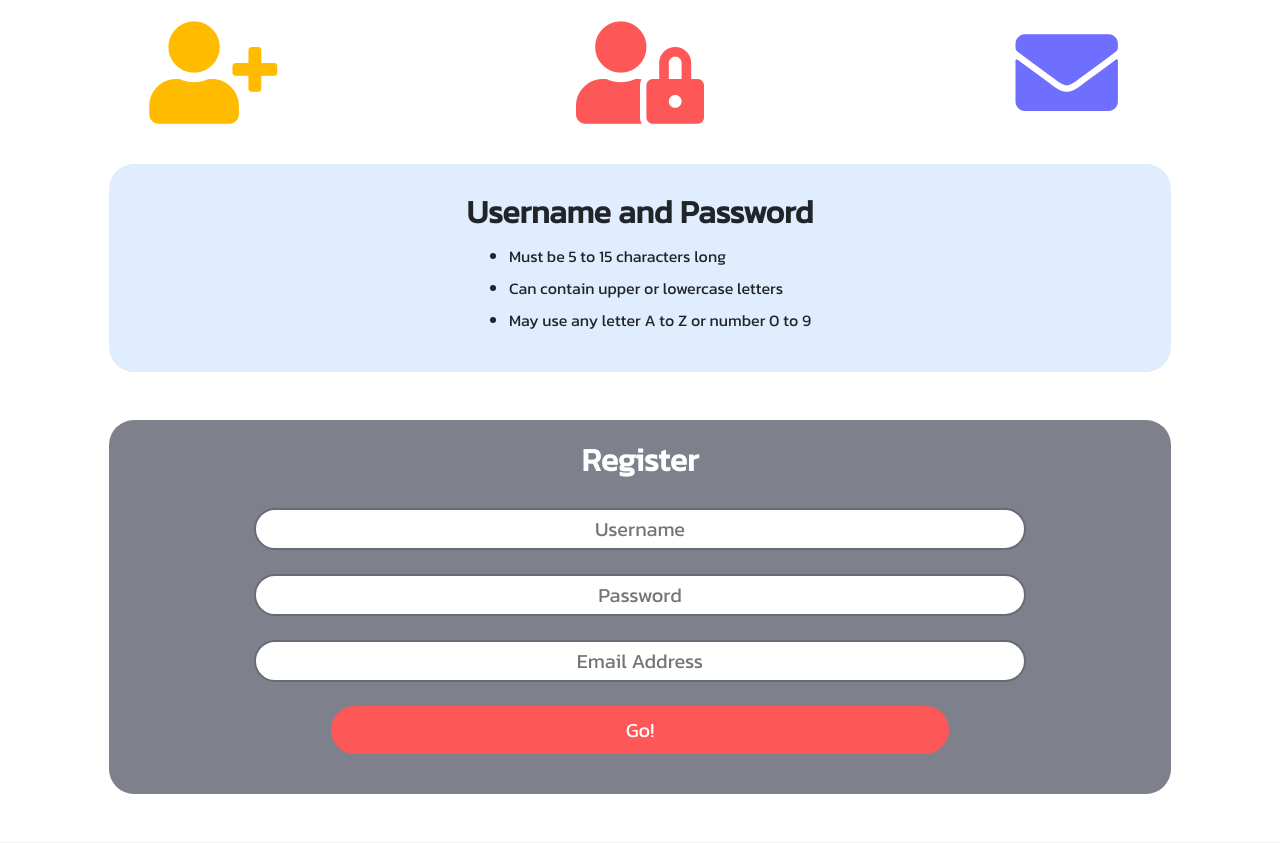
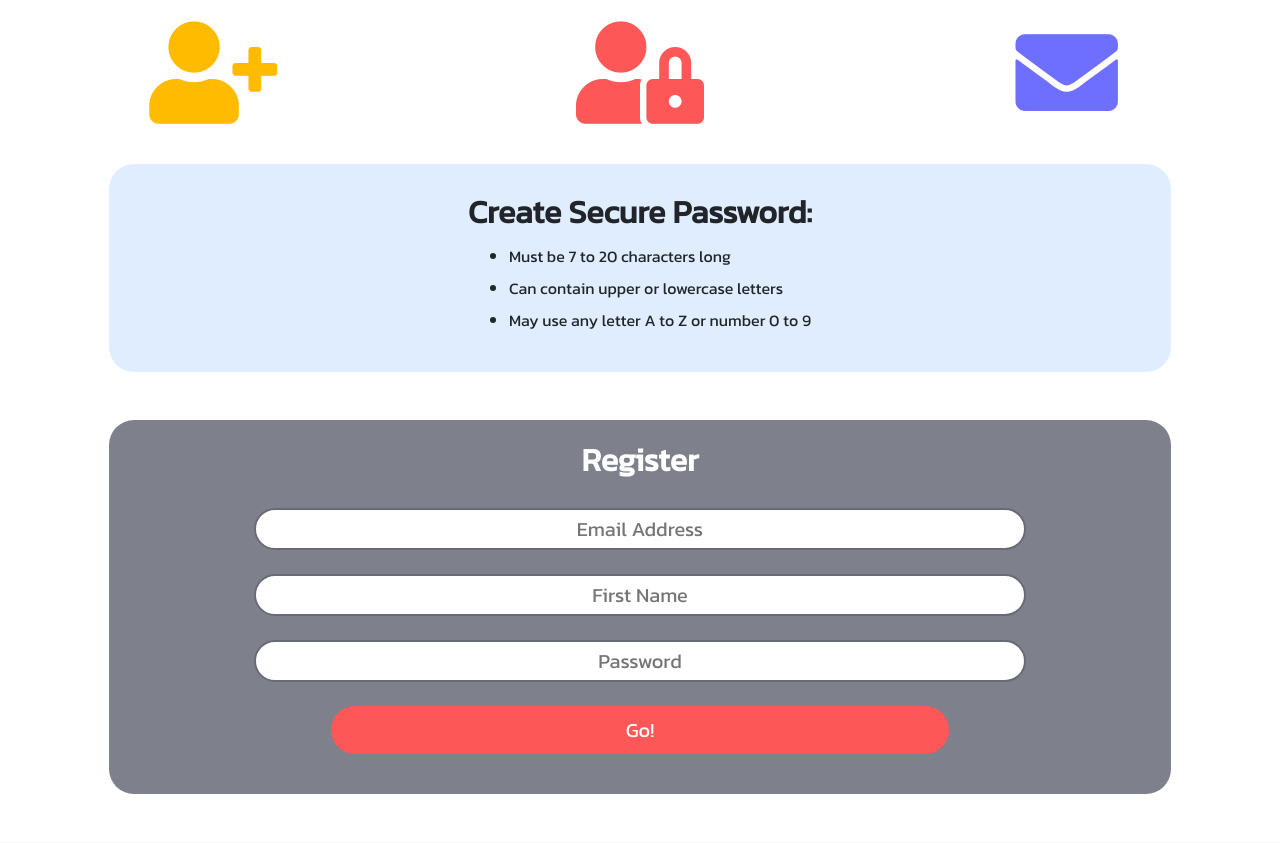
Before and after one commit to RyanRayn/Milestone-3, a Flask app: page /register in a window 1280 px wide. Shown: the part 255-1098 px from the top of the page. Run offline with Flask 2, Linux system fonts and the light colour scheme; some libraries are stand-ins or nearby versions.

Commit message:
Cleaned up some text and colors on the home page

```diff
--- a/app.py
+++ b/app.py
@@ -45,10 +45,10 @@ def register():
     if request.method == "POST":
 
         existing_user = mongo.db.users.find_one(
-            {"username": request.form.get("username").lower()})
+            {"email": request.form.get("email").lower()})
 
         if existing_user:
-            flash("Username already exists")
+            flash("Another account already linked to this email.")
             return redirect(url_for("register"))
 
         register = {
@@ -58,8 +58,8 @@ def register():
         }
         mongo.db.users.insert_one(register)
 
-        session["user"] = request.form.get("username").lower()
-        return redirect(url_for("profile", username=session["user"]))
+        session["user"] = request.form.get("email").lower()
+        return redirect(url_for("home", email=session["user"]))
 
     return render_template("register.html")
 
@@ -69,20 +69,20 @@ def register():
 def login():
     if request.method == "POST":
         existing_user = mongo.db.users.find_one(
-            {"username": request.form.get("username").lower()})
+            {"email": request.form.get("email").lower()})
 
         if existing_user:
             if check_password_hash(
                                 existing_user["password"],
                                 request.form.get("password")):
-                session["user"] = request.form.get("username").lower()
+                session["user"] = request.form.get("email").lower()
                 return redirect(url_for(
-                    "home", username=session["user"]))
+                    "home", email=session["user"]))
             else:
-                flash("Incorrect Username and/or Password")
+                flash("Incorrect Email and/or Password")
                 return redirect(url_for("login"))
         else:
-            flash("Incorrect Username and/or Password")
+            flash("Incorrect Email and/or Password")
             return redirect(url_for("login"))
 
     return render_template("login.html")
@@ -102,7 +102,7 @@ def get_tabs():
     tabs = list(mongo.db.tabs.find())
     # get session user username
     username = mongo.db.users.find_one(
-        {"username": session["user"]})["username"]
+        {"email": session["user"]})["username"]
 
     return render_template("tabs.html", tabs=tabs, username=username)
 
@@ -229,6 +229,9 @@ def entry_form(tab_id):
                                              tab["tab_name"]},
                                              {"entry_emotion": "angry"}]})
 
+    logs = mongo.db.entries.count_documents({"entry_name": tab["tab_name"]})
+    status = (happy/logs)
+
     # Datetime get current dates to pass into hidden inputs
     month = datetime.utcnow().strftime("%B")
     day = datetime.utcnow().strftime("%d")
@@ -237,7 +240,7 @@ def entry_form(tab_id):
     mongo.db.entries.insert_one(entry)
     return render_template("profile.html", year=year, day=day, month=month,
                            tab=tab, tabs=tabs, happy=happy,
-                           sad=sad, angry=angry)
+                           sad=sad, angry=angry, status=status)
 
 
 # Search Entries
--- a/static/js/script.js
+++ b/static/js/script.js
@@ -65,7 +65,7 @@ $(".angry").click(function(){
 function setValues(){
 
 let monthNames = ["January", "February", "March", "April", "May", "June",
-  "July", "August", "September", "October", "November", "December"]
+  "July", "August", "September", "October", "November", "December"];
 
 let d = new Date();
 let monthNumber = d.getMonth();
@@ -107,6 +107,6 @@ $(document).ready(function(){
 
 /* Change header message when email sends */
 $("#emailSend").click(function(){
-    $("#email-h3").addClass("no-show");
-    $("#email-h1").removeClass("no-show");
+    $("#sendEmail").addClass("no-show");
+    $("#plane").removeClass("no-show");
 });
--- a/templates/base.html
+++ b/templates/base.html
@@ -20,19 +20,19 @@
 <body>
 
 <!-- Flash Message -->
-    <section>
+    <div>
         {% with messages = get_flashed_messages() %}
             {% if messages %}
                 {% for message in messages %}
                     <div id="flash_message" class="row">
                         <div class="col-12 flashes pink d-flex justify-content-center">
-                        {{ message }}
+                        <h1>{{ message }}</h1>
                         </div>
                     </div>
                 {% endfor%}
             {% endif %}
         {% endwith %}
-    </section>
+    </div>
 
 <div class="wrapper">
     {% if session.user %}
--- a/templates/login.html
+++ b/templates/login.html
@@ -70,13 +70,13 @@
                         </div>
                     </div>
                     <form method="POST" action="{{ url_for('login') }}">
-<!-- Username -->
+<!-- Email Address -->
                         <div class="pt-4 d-flex justify-content-center">
-                            <input id="username" name="username" type="text" minlength="5" maxlength="15" pattern="^[a-zA-Z0-9]{5,15}$" class="validate login-input text-center p-1" placeholder="Username" required>
+                            <input id="email" name="email" type="text" class="validate login-input text-center p-1" placeholder="Email Address" required>
                         </div>
 <!-- Password -->
                         <div class="pt-4 d-flex justify-content-center">
-                            <input id="password" name="password" type="password" minlength="5" maxlength="15" pattern="^[a-zA-Z0-9]{5,15}$" class="validate login-input text-center p-1" placeholder="Password" required>
+                            <input id="password" name="password" type="password" minlength="7" maxlength="20" pattern="^[a-zA-Z0-9]{5,15}$" class="validate login-input text-center p-1" placeholder="Password" required>
                         </div>
 <!-- Login Button -->
                         <div class="d-flex justify-content-center pt-4">
--- a/templates/profile.html
+++ b/templates/profile.html
@@ -179,8 +179,8 @@
             <div class="row px-2">
                 <div class="col-12 col-sm-7 p-1 mb-2">
                     <div class="tool-box dark-grey d-flex flex-column align-items-center p-2">
-                        <h3 id="email-h3" class="pl-2 mb-3">Send {{ tab.tab_name.capitalize() }} an email?</h3>
-                        <h1 id="email-h1" class="dark-grey no-show my-4">Email<br>Sent!</h1>
+                        <h3 id="sendEmail" class="pl-2 mb-3">Send {{ tab.tab_name.capitalize() }} an email?</h3>
+                        <div class="d-flex justify-content-center"><i id="plane" class="fad fa-paper-plane mt-5 no-show"></i></div>
                         <form id="emailForm" onsubmit="return sendMail(this);" method="POST" autocomplete="off">
                             <div class="row d-flex justify-content-center p-2">
                                 <input class="email-input text-center mb-2 validate" type="email" placeholder="To Email:" id="toEmail" name="toEmail" required>
--- a/templates/register.html
+++ b/templates/register.html
@@ -56,13 +56,13 @@
                     <div class="form-container my-3 p-4 blue">
                         <div class="row mb-2">
                             <div class="col-12 text-center form-header">
-                            <strong>Username and Password</strong>
+                            <strong>Create Secure Password:</strong>
                             </div>
                         </div>
                         <div class="row">
                             <div class="col-12 d-flex justify-content-center">
                                 <ul>
-                                    <li>Must be 5 to 15 characters long</li>
+                                    <li>Must be 7 to 20 characters long</li>
                                     <li class="my-2">Can contain upper or lowercase letters</li>
                                     <li>May use any letter A to Z or number 0 to 9</li>
                                 </ul>
@@ -80,18 +80,19 @@
                         </div>
                     </div>
                     <form method="POST" action="{{ url_for('register') }}">
-<!-- Username -->
-                        <div class="pt-4 d-flex justify-content-center">
-                            <input id="username" name="username" type="text" minlength="5" maxlength="15" pattern="^[a-zA-Z0-9]{5,15}$" class="validate reg-input text-center p-1" placeholder="Username" required>
-                        </div>
-<!-- Password -->
-                        <div class="pt-4 d-flex justify-content-center">
-                            <input id="password" name="password" type="password" minlength="5" maxlength="15" pattern="^[a-zA-Z0-9]{5,15}$" class="validate reg-input text-center p-1" placeholder="Password" required>
-                        </div>
 <!-- Email Address -->
                         <div class="pt-4 d-flex justify-content-center">
                             <input id="email" name="email" type="text" class="reg-input text-center p-1" placeholder="Email Address" required>
                         </div>
+<!-- First Name -->
+                        <div class="pt-4 d-flex justify-content-center">
+                            <input id="username" name="username" type="text" class="validate reg-input text-center p-1" placeholder="First Name" required>
+                        </div>
+<!-- Password -->
+                        <div class="pt-4 d-flex justify-content-center">
+                            <input id="password" name="password" type="password" minlength="7" maxlength="20" pattern="^[a-zA-Z0-9]{7,20}$" class="validate reg-input text-center p-1" placeholder="Password" required>
+                        </div>
+
 <!-- Registration Button -->
                         <div class="d-flex justify-content-center py-4">
                             <button type="submit" class="btn reg-btn btn-lg">Go!</button>
--- a/templates/results.html
+++ b/templates/results.html
@@ -52,14 +52,14 @@
 <!-- Results Accordion For Small Screens-->
             <div id="accordion" class="d-md-none mx-2">
                 {% for entry in entries%}
-                <div class="card border-0 collapsed" data-toggle="collapse" data-target="#collapse{{ loop.index }}" aria-expanded="false" aria-controls="collapse{{ loop.index }}">
+                <div class="card border-0 collapsed" role="presentation" data-toggle="collapse" data-target="#collapse{{ loop.index }}" aria-controls="collapse{{ loop.index }}">
                     <div class="card-header white" id="heading{{ loop.index }}">
                         <div class="row d-flex align-items-center">
                             <div class="col-3 accordion-icon">
                                 <i class="far fa-{{ entry.entry_emotion }}"></i>
                             </div>
                             <div class="col-9 d-flex align-items-center justify-content-center">
-                                <div class="form-header">
+                                <div class="home-card-headline">
                                     {{ entry.entry_date.capitalize() }}
                                 </div>
                             </div>
@@ -102,7 +102,7 @@
                                         <form name="edit_details" id="edit_details" method="POST" action="{{ url_for('edit_entry', entry_id=entry._id, tab_id=tab._id) }}">
 <!-- New Details -->
                                             <div class="pt-4 d-flex justify-content-center">
-                                                <textarea id="new_details" name="new_details" type="text" class="validate update-input" maxlength="300" rows="3" required>{{- entry.entry_details -}}</textarea>
+                                                <textarea id="new_details" name="new_details" class="validate update-input" maxlength="300" rows="3" required>{{- entry.entry_details -}}</textarea>
                                             </div>
                                             <div class="text-center"><small class="w-100 text-white">(Max length 300 characters. Letters or numbers ok.)</small></div>
 <!-- Submit Button -->
```
Also changed, not shown: static/css/style.css (+21 -9 lines), templates/home.html (+18 -18 lines).
